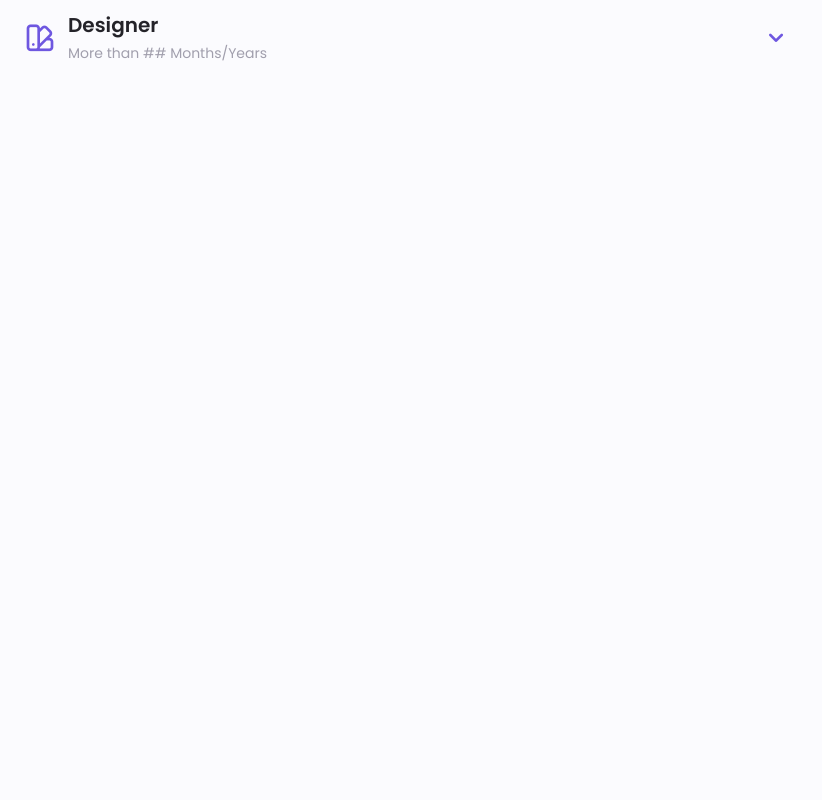
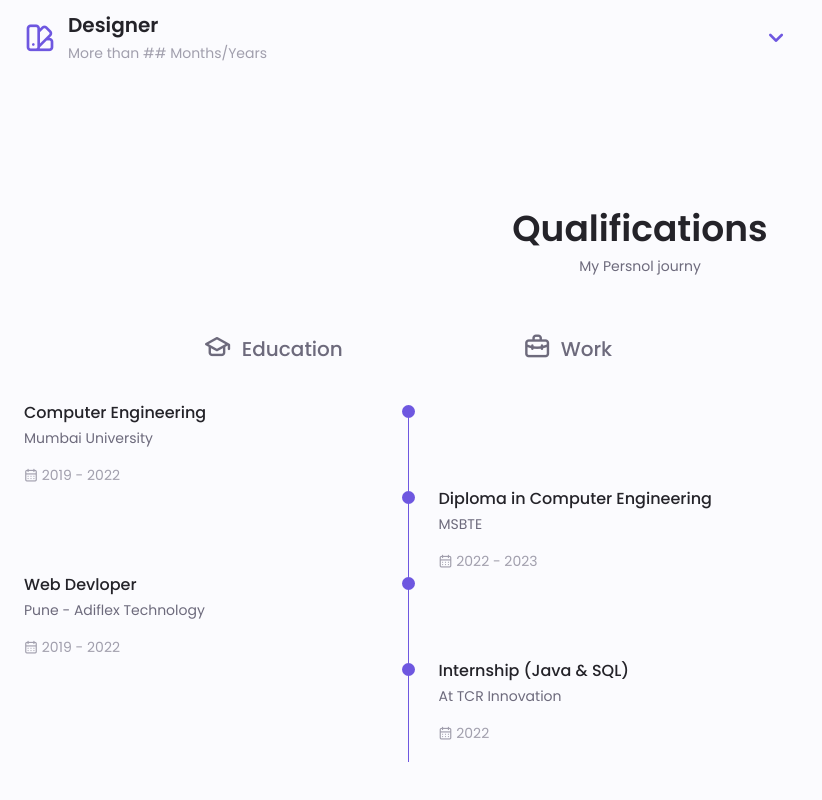
Before and after one commit to jaikishanpatil/my-portfolio, an Angular app: page / in a window 1280 px wide. Shown: the part 1966-2766 px from the top of the page, without its empty margins (0-822 px from the left). Before the commit the page ends 2183 px from the top, so only its background shows below. Built offline with nearby package versions, Linux system fonts and the light colour scheme.

Commit message:
Qualification Tab added

```diff
--- a/src/app/modules/main-module/main-module.module.ts
+++ b/src/app/modules/main-module/main-module.module.ts
@@ -1,5 +1,5 @@
 import { NgModule } from '@angular/core';
-import { CommonModule } from '@angular/common';
+import { CommonModule, DatePipe } from '@angular/common';
 
 import { MainModuleRoutingModule } from './main-module-routing.module';
 import { MainComponent } from './sub-pages/main/main.component';
@@ -22,5 +22,8 @@ import { TestComponent } from './sub-pages/test/test.component';
     NotFoundModule,
     FooterModule
   ],
+  providers:[
+    DatePipe
+  ]
 })
 export class MainModuleModule {}
--- a/src/app/modules/main-module/sub-pages/main/main.component.html
+++ b/src/app/modules/main-module/sub-pages/main/main.component.html
@@ -1,5 +1,6 @@
 <app-header></app-header>
 <main class="main">
+    <!-- home section -->
     <section class="home section" id="home">
         <div class="home_container container grid">
             <div class="home_content grid">
@@ -50,6 +51,7 @@
             </div>
         </div>
     </section>
+    <!-- About Section -->
     <section class="about section" id="about">
         <h2 class="section_title">About Me</h2>
         <span class="section_subtitle">My Introduction</span>
@@ -83,7 +85,7 @@
             </div>
         </div>
     </section>
-
+<!-- Skill Section -->
     <section class="skills section" id="skills">
         <h2 class="section_title">Skills</h2>
         <span class="section_subtitle">My Technical Level</span>
@@ -233,4 +235,143 @@
             </div>
         </div>
     </section>
+    <!-- Qualifications -->
+    <section class="qualification section">
+        <h2 class="section_title">Qualifications</h2>
+        <span class="section_subtitle">My Persnol journy</span>
+
+        <div class="qualification_container container">
+            <div class="qualification_tabs">
+                <div class="qualification_button button--flex qualification_active" data-target="#education">
+                    <i class="uil uil-graduation-cap qualification_icon"></i>
+                    Education
+                </div>
+
+                <div class="qualification_button button--flex" data-target="#work">
+                    <i class="uil uil-briefcase-alt qualification_icon"></i>
+                    Work
+                </div>
+            </div>
+            <div class="qualification_section">
+                <!-- Qualifications content 1-->
+                <div class="qualification_content qualification_active" data-content id="education">
+                    <!-- Qualification 1 -->
+                    <div class="qualification_data">
+                        <div>
+                            <h3 class="qualification_title">Computer Engineering</h3>
+                            <span class="qualification_subtitle">Mumbai University</span>
+                            <div class="qualification_calender">
+                                <i class="uil uil-calendar-alt"></i>
+                                2019 - 2022
+                            </div>
+                        </div>
+
+                        <div>
+                            <span class="qualification_rounder"></span>
+                            <span class="qualification_line"></span>
+                        </div>
+                    </div>
+                    <!-- Qualification 2 -->
+                    <div class="qualification_data">
+                        <div></div>
+                        <div>
+                            <span class="qualification_rounder"></span>
+                            <span class="qualification_line"></span>
+                        </div>
+                        <div>
+                            <h3 class="qualification_title">Diploma in Computer Engineering</h3>
+                            <span class="qualification_subtitle">MSBTE</span>
+                            <div class="qualification_calender">
+                                <i class="uil uil-calendar-alt"></i>
+                                2022 - 2023
+                            </div>
+                        </div>
+                    </div>
+                    <!-- Qualification 3 -->
+                    <div class="qualification_data">
+                        <div>
+                            <h3 class="qualification_title">Web Devloper</h3>
+                            <span class="qualification_subtitle">Pune - Adiflex Technology</span>
+                            <div class="qualification_calender">
+                                <i class="uil uil-calendar-alt"></i>
+                                2019 - 2022
+                            </div>
+                        </div>
+
+                        <div>
+                            <span class="qualification_rounder"></span>
+                            <span class="qualification_line"></span>
+                        </div>
+                    </div>
+                    <!-- Qualification 4 -->
+                    <div class="qualification_data">
+                        <div></div>
+                        <div>
+                            <span class="qualification_rounder"></span>
+                            <span class="qualification_line"></span>
+                        </div>
+                        <div>
+                            <h3 class="qualification_title">Internship (Java & SQL)</h3>
+                            <span class="qualification_subtitle">At TCR Innovation</span>
+                            <div class="qualification_calender">
+                                <i class="uil uil-calendar-alt"></i>
+                                2022
+                            </div>
+                        </div>
+                    </div>
+                </div>
+                <!-- Qualifications content 2-->
+                <div class="qualification_content" data-content id="work">
+                    <!-- Qualification 1 -->
+                    <div class="qualification_data">
+                        <div>
+                            <h3 class="qualification_title">Trainee Engineer</h3>
+                            <span class="qualification_subtitle">Adiflex Technology</span>
+                            <div class="qualification_calender">
+                                <i class="uil uil-calendar-alt"></i>
+                                5-Jul-2022 - 1-Dec-2022
+                            </div>
+                        </div>
+
+                        <div>
+                            <span class="qualification_rounder"></span>
+                            <span class="qualification_line"></span>
+                        </div>
+                    </div>
+                    <!-- Qualification 2 -->
+                    <div class="qualification_data">
+                        <div></div>
+                        <div>
+                            <span class="qualification_rounder"></span>
+                            <span class="qualification_line"></span>
+                        </div>
+                        <div>
+                            <h3 class="qualification_title">Software Engineer</h3>
+                            <span class="qualification_subtitle">Adiflex Technology</span>
+                            <div class="qualification_calender">
+                                <i class="uil uil-calendar-alt"></i>
+                                1-Dec-2022 - {{todaysDate | date:'dd-MMM-yyyy'}}
+                            </div>
+                        </div>
+                    </div>
+                    <!-- Qualification 3
+                    <div class="qualification_data">
+                        <div>
+                            <h3 class="qualification_title">Web Devloper</h3>
+                            <span class="qualification_subtitle">Pune - Adiflex Technology</span>
+                            <div class="qualification_calender">
+                                <i class="uil uil-calendar-alt"></i>
+                                2019 - 2022
+                            </div>
+                        </div>
+
+                        <div>
+                            <span class="qualification_rounder"></span>
+                            <span class="qualification_line"></span>
+                        </div>
+                    </div> -->
+                </div>
+            </div>
+        </div>
+    </section>
 </main>
--- a/src/app/modules/main-module/sub-pages/main/main.component.scss
+++ b/src/app/modules/main-module/sub-pages/main/main.component.scss
@@ -239,3 +239,61 @@
 .skills_open .skills_arrow{
     transform: rotate(180deg);
 }
+// Qualifications
+.qualification_tabs{
+    display: flex;
+    justify-content: space-evenly;
+    margin-bottom: var(--mb-2);
+}
+.qualification_button{
+    font-size: var(--h3-font-size);
+    font-weight: var(--font-medium);
+    cursor: pointer;
+}
+.qualification_button:hover{
+    color: var(--first-color);
+}
+
+.qualification_icon{
+    font-size: 1.8rem;
+    margin-right: var(--mb-0-25);
+}
+.qualification_data{
+    display: grid;
+    grid-template-columns: 1fr max-content 1fr;
+    column-gap: 1.5rem;
+}
+.qualification_title{
+    font-size: var(--normal-font-size);
+    font-weight: var(--font-medium);
+}
+.qualification_subtitle{
+    display: inline-block;
+    font-size: var(--small-font-size);
+    margin-bottom: var(--mb-1);
+}
+.qualification_calender{
+    font-size: var(--small-font-size);
+    color: var(--text-color-light);
+}
+.qualification_rounder{
+    display: inline-block;
+    width: 13px;
+    height: 13px;
+    background-color: var(--first-color);
+    border-radius: 50%;
+}
+.qualification_line{
+    display: block;
+    width: 1px;
+    height: 100%;
+    background-color: var(--first-color);
+    transform: translate(6px,-7px);
+}
+.qualification [data-content]{
+    display: none;
+}
+
+.qualification_active[data-content]{
+    display: block !important;
+}
--- a/src/app/modules/main-module/sub-pages/main/main.component.ts
+++ b/src/app/modules/main-module/sub-pages/main/main.component.ts
@@ -8,8 +8,32 @@ import { Component, OnInit } from '@angular/core';
 export class MainComponent implements OnInit {
   constructor() {}
   activeAccordion = 'One'
+  todaysDate:any=new Date().toLocaleDateString()
+  ngOnInit(): void {
+    this.qualificationTabs();
+  }
 
-  ngOnInit(): void {}
+  //Qualifications tabs
+  qualificationTabs(){
+    const tabs = document.querySelectorAll('[data-target]');
+    const tabContents = document.querySelectorAll('[data-content]')
+
+    tabs.forEach((tab: any)=>{
+      tab.addEventListener('click',()=>{
+        const target = document.querySelector(tab.dataset.target)
+        tabContents.forEach((tabcontent:any)=>{
+          tabcontent.classList.remove('qualification_active')
+        })
+        target.classList.add('qualification_active')
+        tab.forEach((tab:any)=>{
+          tab.classList.remove('qualification_active')
+        })
+        tab.classList.add('qualification_active')
+      })
+    })
+  }
+
+  // skills tab
 
   isActive (name: string){
     return this.activeAccordion === name
```
